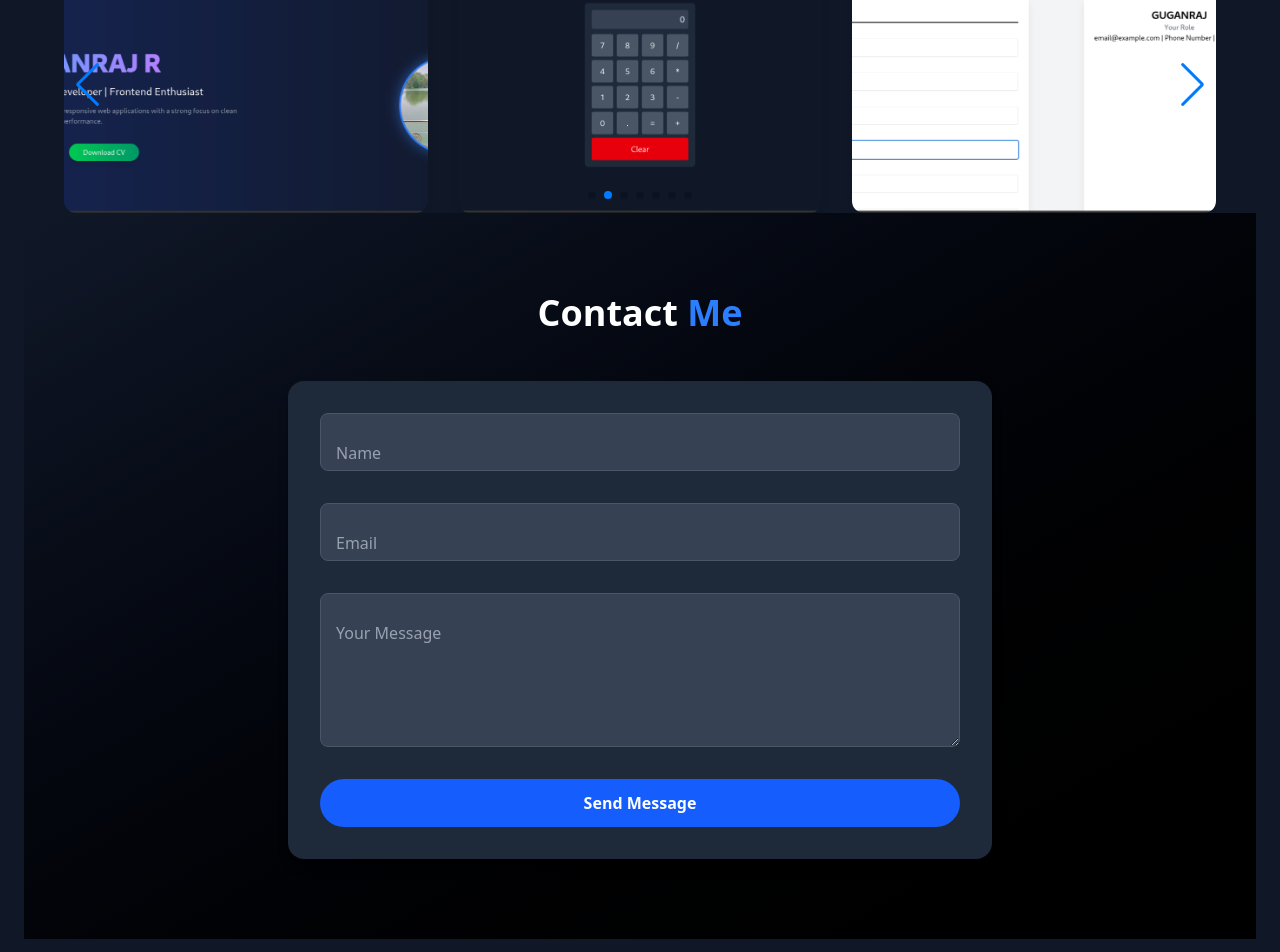
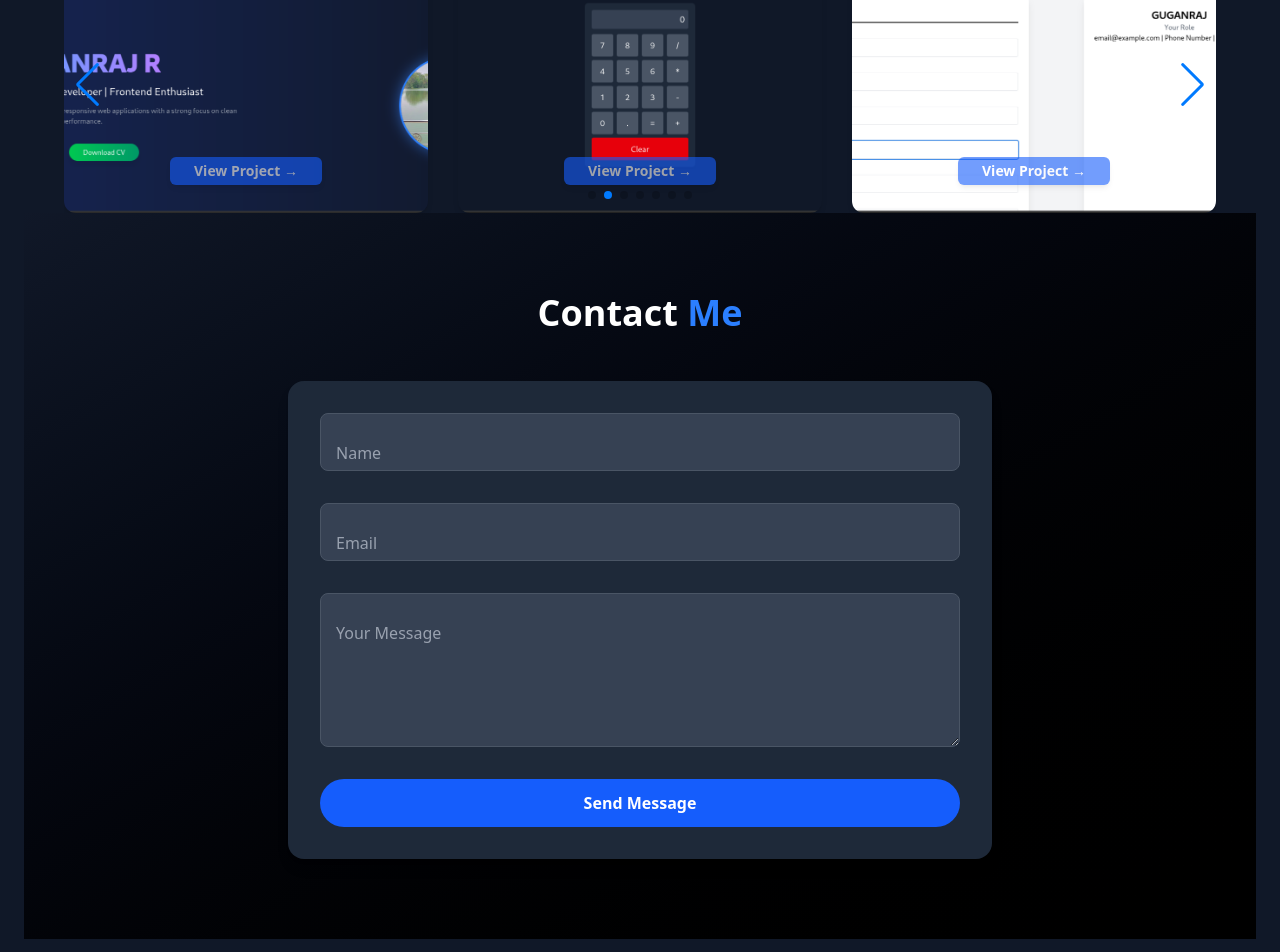
Before and after one commit to Gun-Gugan/portfolio, a React (Vite) app in the folder client/: page / in a window 1280 px wide. Shown: the part 1407-2359 px from the top of the page. Built offline with nearby package versions, Linux system fonts and the light colour scheme.

Commit message:
Add project files

```diff
--- a/client/src/components/Carousel.jsx
+++ b/client/src/components/Carousel.jsx
@@ -4,6 +4,7 @@ import { Navigation, Pagination, Autoplay } from "swiper/modules";
 import "swiper/css";
 import "swiper/css/navigation";
 import "swiper/css/pagination";
+
 import zomatoImg from "../assets/projects/zomato1.png";
 import portfolioImg from "../assets/projects/portfolio.png";
 import calculatorImg from "../assets/projects/calculator.png";
@@ -11,7 +12,6 @@ import clockImg from "../assets/projects/clock.png";
 import popupImg from "../assets/projects/popup.png";
 import webpageImg from "../assets/projects/webpage.png";
 import ResumeMakerImg from "../assets/projects/ResumeMakerImg.png";
-
 
 const projects = [
   {
@@ -24,7 +24,7 @@ const projects = [
     id: 2,
     title: "Portfolio Website",
     image: portfolioImg,
-    link: "https://your-portfolio-site.com",
+    link: "https://portfolio-client-xj4n.onrender.com",
   },
   {
     id: 3,
@@ -56,7 +56,6 @@ const projects = [
     image: webpageImg,
     link: "https://gun-gugan.github.io/Projects",
   },
-
 ];
 
 const Carousel = () => {
@@ -93,18 +92,27 @@ const Carousel = () => {
                 alt={project.title}
                 className="w-full h-64 object-cover group-hover:scale-105 transition-transform duration-300"
               />
-              <div className="absolute inset-0 bg-black bg-opacity-40 opacity-0 group-hover:opacity-100 transition duration-300 flex flex-col justify-end p-4">
-                <h3 className="text-xl font-semibold text-white">{project.title}</h3>
+
+              {/* Hover Overlay with Title */}
+              <div className="absolute inset-0 bg-black bg-opacity-40 opacity-0 group-hover:opacity-100 transition duration-300 flex items-center justify-center">
+                <h3 className="text-xl font-semibold text-white text-center px-2 animate-fadeIn">
+                  {project.title}
+                </h3>
+              </div>
+
+              {/* Always Visible Project Link */}
               <a
                 href={project.link}
                 target="_blank"
                 rel="noopener noreferrer"
                 aria-label={`View ${project.title} project`}
-                  className="mt-2 inline-block text-sm text-blue-400 hover:underline"
+className="absolute bottom-7 left-1/2 transform -translate-x-1/2 bg-blue-600 hover:bg-black text-white hover:text-blue-600 px-6 py-1 rounded-md text-sm font-semibold shadow-md transition-all duration-300 text-center opacity-60 hover:opacity-100"
+
+
+
               >
                 View Project →
               </a>
-              </div>
             </div>
           </SwiperSlide>
         ))}
```
Lines whose indentation alone changed are shown as unchanged.
